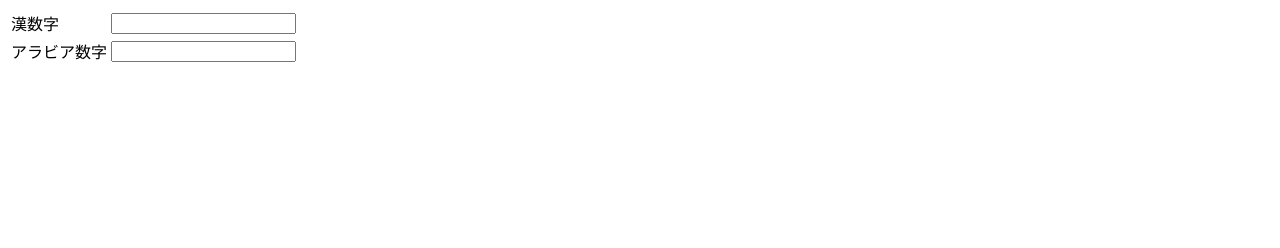
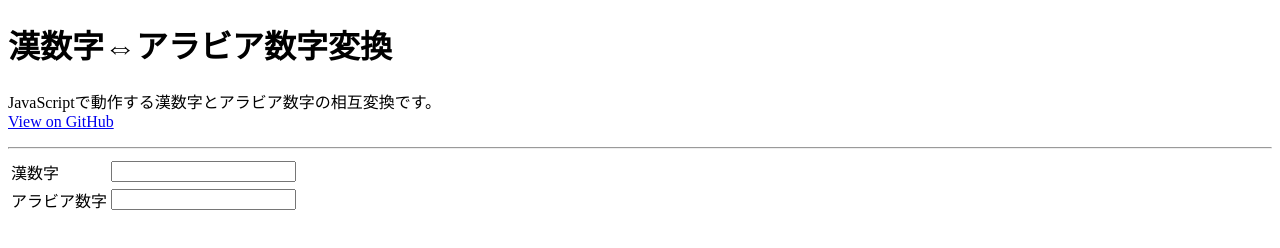
Before and after one commit to Yuki-jukjis/ChineseNumeralsParser, a plain HTML site: page index.html in a window 1280 px wide. Drawn offline with Linux system fonts and the light colour scheme.

Commit message:
説明を追加

```diff
--- a/index.html
+++ b/index.html
@@ -2,11 +2,16 @@
 <html lang="ja">
 <head>
  <meta charset="UTF-8">
- <title>漢数字⇔整数値</title>
+ <title>漢数字⇔アラビア数字変換</title>
+ <meta name="description" content="JavaScriptで動作する漢数字とアラビア数字の相互変換です。">
  <script src="data.js"></script>
  <script src="main.js"></script>
 </head>
 <body>
+<h1>漢数字⇔アラビア数字変換</h1>
+<p>JavaScriptで動作する漢数字とアラビア数字の相互変換です。<br>
+<a href="https://github.com/Yuki-jukjis/ChineseNumeralsParser">View on GitHub</a></p>
+<hr>
 <table>
 <tr><td>漢数字</td><td><input type="text" id="input1"></td>
 <tr><td>アラビア数字</td><td><input type="text" id="input2"></td>
```
